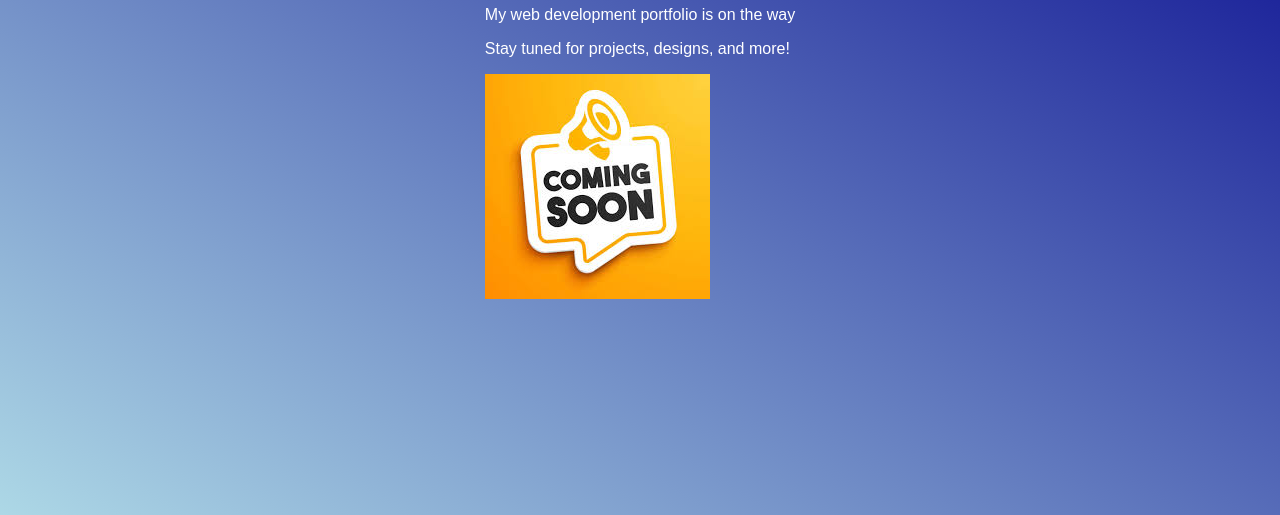
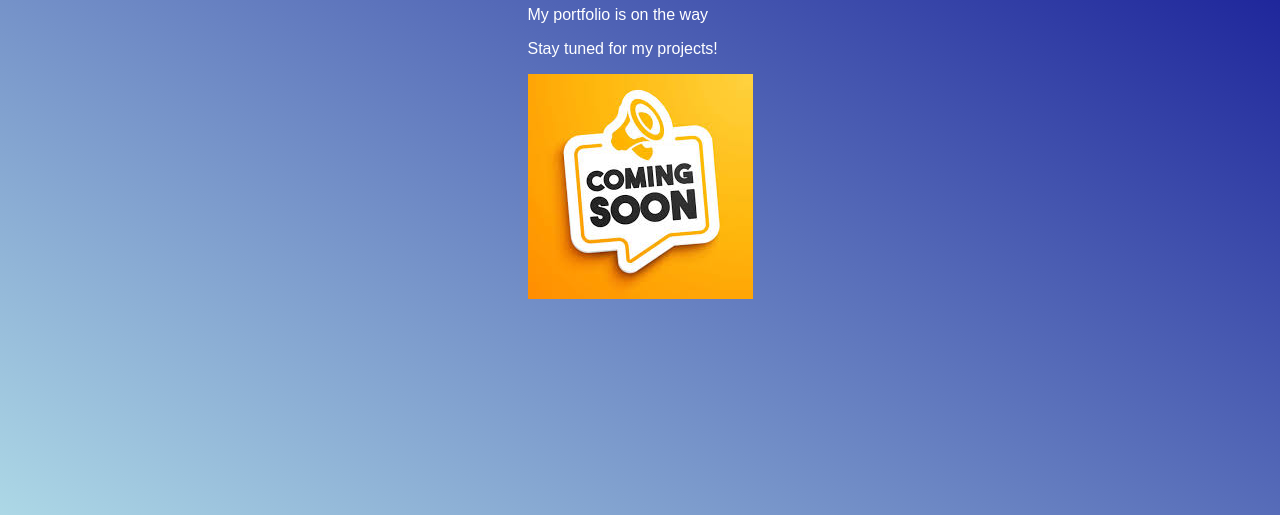
Before and after one commit to mac7913-create/mac7913-create.github.io, a plain HTML site: page index.html in a window 1280 px wide. Shown: the part 285-800 px from the top of the page. Drawn offline with Linux system fonts and the light colour scheme.

Commit message:
index.html

```diff
--- a/index.html
+++ b/index.html
@@ -11,8 +11,8 @@
 <body>
   <div class="container">
     <h1>Coming Soon</h1>
-    <p>My web development portfolio is on the way </p>
-    <p>Stay tuned for projects, designs, and more!</p>
+    <p>My portfolio is on the way </p>
+    <p>Stay tuned for my projects!</p>
     <img src="coming-soon.jpeg" alt="Coming Soon Image">
 </body>
 
```
